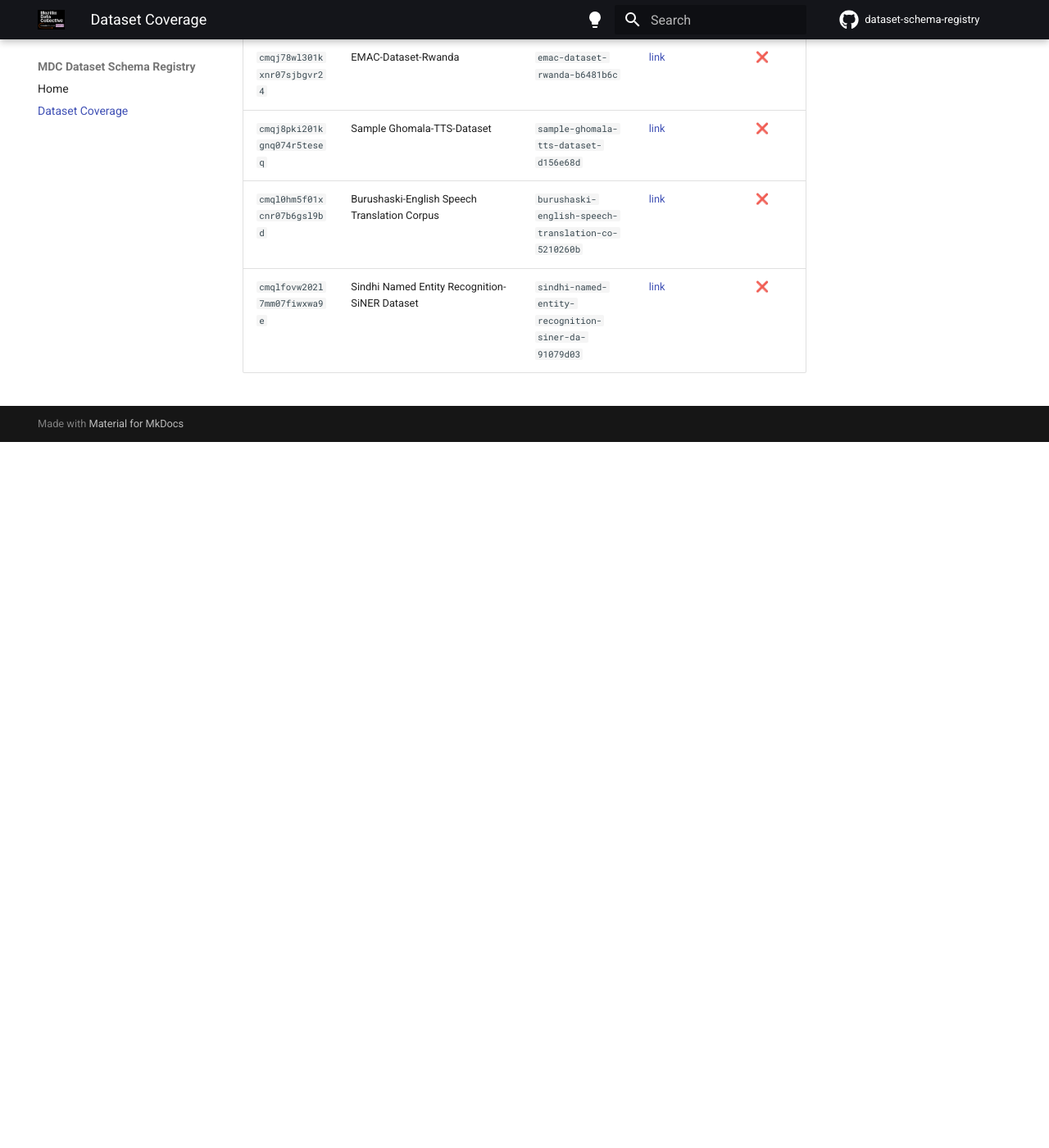
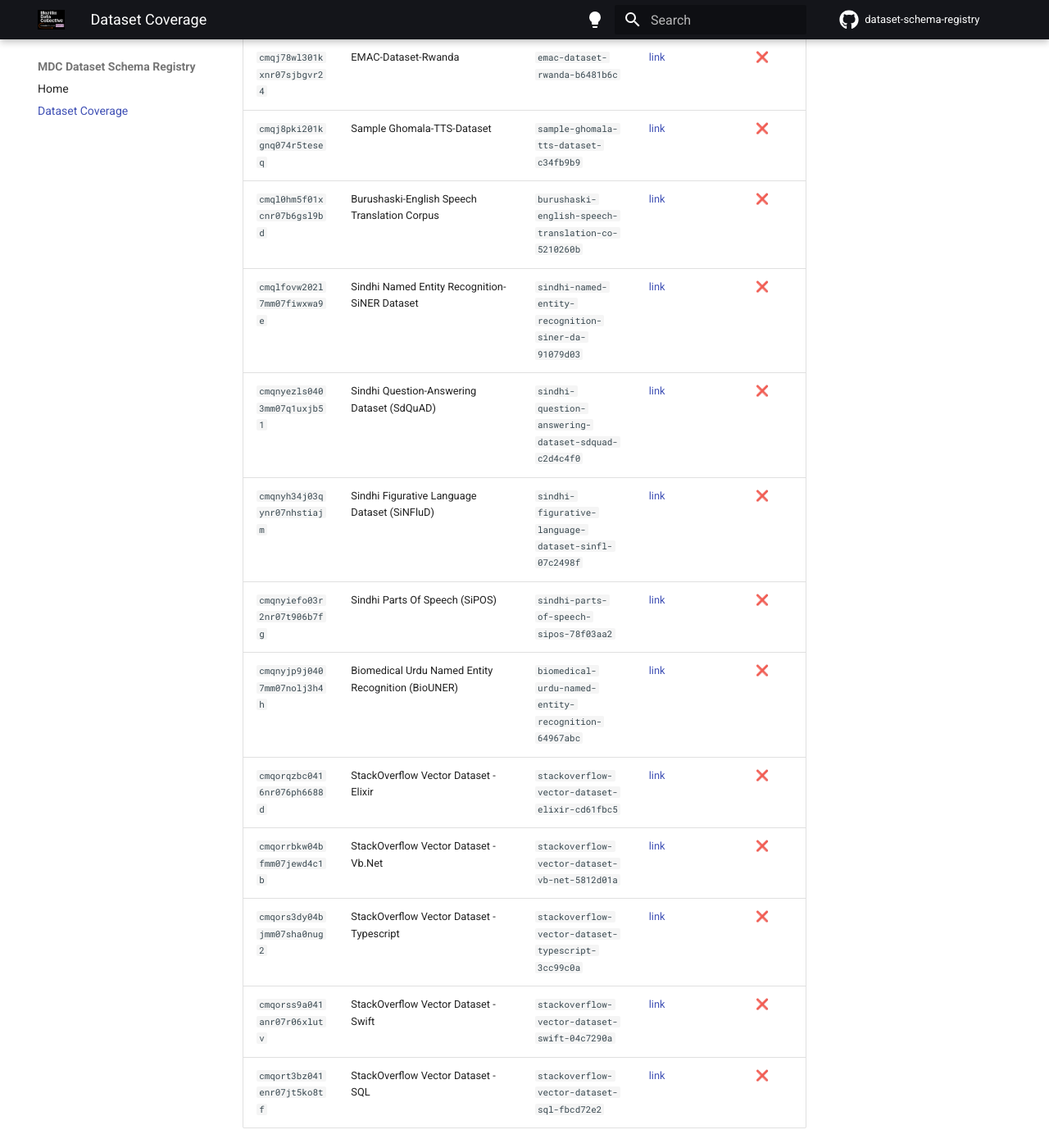
Before and after one commit to Mozilla-Data-Collective/dataset-schema-registry, an MkDocs documentation site: the page built from docs/dataset-coverage.md, in a window 1280 px wide and 1400 px high, scrolled down 85036 px. Shown: the whole window at 82% size. Built offline with MkDocs 1.6.1 and Material for MkDocs 9.7.7, drawn with Linux system fonts in a browser that asks for light colours; comment, search, counter and statistics services are not loaded; before the commit the page ends 85575 px from its top, so only the background shows below that; some of the changed text lies outside the part shown.

Commit message:
chore: update dataset coverage [skip ci]

```diff
--- a/docs/dataset-coverage.md
+++ b/docs/dataset-coverage.md
@@ -836,10 +836,19 @@ schema in this registry and which ones are still missing.
 | `cmqj6jxj401h9nr0766m4b8p0` | EMAC-Dataset-Cameroon | `emac-dataset-cameroon-5ae19153` | [link](https://mozilladatacollective.com/datasets/cmqj6jxj401h9nr0766m4b8p0) | ❌ |
 | `cmqj75zev01i8nq07v1qzjctb` | EMAC-Dataset-CAR | `emac-dataset-car-a7c6754b` | [link](https://mozilladatacollective.com/datasets/cmqj75zev01i8nq07v1qzjctb) | ❌ |
 | `cmqj77tl801khnr07y04ds10p` | EMAC-Dataset-Congo | `emac-dataset-congo-7e13857a` | [link](https://mozilladatacollective.com/datasets/cmqj77tl801khnr07y04ds10p) | ❌ |
-| `cmqj784dc01klnr07nz7msurn` | EMAC-Dataset-DRC | `emac-dataset-drc-f83dc23e` | [link](https://mozilladatacollective.com/datasets/cmqj784dc01klnr07nz7msurn) | ❌ |
+| `cmqj784dc01klnr07nz7msurn` | EMAC-Dataset-DRC | `emac-dataset-drc-6d5a60ad` | [link](https://mozilladatacollective.com/datasets/cmqj784dc01klnr07nz7msurn) | ❌ |
 | `cmqj78cue01ktnr07x7nkz6cp` | Sample-Ngomba-TTS-Dataset | `sample-ngomba-tts-dataset-5dfeb9d4` | [link](https://mozilladatacollective.com/datasets/cmqj78cue01ktnr07x7nkz6cp) | ❌ |
 | `cmqj78kw201iknq07ceu0unhv` | EMAC-Dataset-Gabon | `emac-dataset-gabon-2dcc198d` | [link](https://mozilladatacollective.com/datasets/cmqj78kw201iknq07ceu0unhv) | ❌ |
 | `cmqj78wl301kxnr07sjbgvr24` | EMAC-Dataset-Rwanda | `emac-dataset-rwanda-b6481b6c` | [link](https://mozilladatacollective.com/datasets/cmqj78wl301kxnr07sjbgvr24) | ❌ |
-| `cmqj8pki201kgnq074r5teseq` | Sample Ghomala-TTS-Dataset | `sample-ghomala-tts-dataset-d156e68d` | [link](https://mozilladatacollective.com/datasets/cmqj8pki201kgnq074r5teseq) | ❌ |
+| `cmqj8pki201kgnq074r5teseq` | Sample Ghomala-TTS-Dataset | `sample-ghomala-tts-dataset-c34fb9b9` | [link](https://mozilladatacollective.com/datasets/cmqj8pki201kgnq074r5teseq) | ❌ |
 | `cmql0hm5f01xcnr07b6gsl9bd` | Burushaski-English Speech Translation Corpus | `burushaski-english-speech-translation-co-5210260b` | [link](https://mozilladatacollective.com/datasets/cmql0hm5f01xcnr07b6gsl9bd) | ❌ |
 | `cmqlfovw202l7mm07fiwxwa9e` | Sindhi Named Entity Recognition-SiNER Dataset | `sindhi-named-entity-recognition-siner-da-91079d03` | [link](https://mozilladatacollective.com/datasets/cmqlfovw202l7mm07fiwxwa9e) | ❌ |
+| `cmqnyezls0403mm07q1uxjb51` | Sindhi Question-Answering Dataset (SdQuAD) | `sindhi-question-answering-dataset-sdquad-c2d4c4f0` | [link](https://mozilladatacollective.com/datasets/cmqnyezls0403mm07q1uxjb51) | ❌ |
+| `cmqnyh34j03qynr07nhstiajm` | Sindhi Figurative Language Dataset (SiNFluD) | `sindhi-figurative-language-dataset-sinfl-07c2498f` | [link](https://mozilladatacollective.com/datasets/cmqnyh34j03qynr07nhstiajm) | ❌ |
+| `cmqnyiefo03r2nr07t906b7fg` | Sindhi Parts Of Speech (SiPOS) | `sindhi-parts-of-speech-sipos-78f03aa2` | [link](https://mozilladatacollective.com/datasets/cmqnyiefo03r2nr07t906b7fg) | ❌ |
+| `cmqnyjp9j0407mm07nolj3h4h` | Biomedical Urdu Named Entity Recognition (BioUNER) | `biomedical-urdu-named-entity-recognition-64967abc` | [link](https://mozilladatacollective.com/datasets/cmqnyjp9j0407mm07nolj3h4h) | ❌ |
+| `cmqorqzbc0416nr076ph6688d` | StackOverflow Vector Dataset - Elixir | `stackoverflow-vector-dataset-elixir-cd61fbc5` | [link](https://mozilladatacollective.com/datasets/cmqorqzbc0416nr076ph6688d) | ❌ |
+| `cmqorrbkw04bfmm07jewd4c1b` | StackOverflow Vector Dataset - Vb.Net | `stackoverflow-vector-dataset-vb-net-5812d01a` | [link](https://mozilladatacollective.com/datasets/cmqorrbkw04bfmm07jewd4c1b) | ❌ |
+| `cmqors3dy04bjmm07sha0nug2` | StackOverflow Vector Dataset - Typescript | `stackoverflow-vector-dataset-typescript-3cc99c0a` | [link](https://mozilladatacollective.com/datasets/cmqors3dy04bjmm07sha0nug2) | ❌ |
+| `cmqorss9a041anr07r06xlutv` | StackOverflow Vector Dataset - Swift | `stackoverflow-vector-dataset-swift-04c7290a` | [link](https://mozilladatacollective.com/datasets/cmqorss9a041anr07r06xlutv) | ❌ |
+| `cmqort3bz041enr07jt5ko8tf` | StackOverflow Vector Dataset - SQL | `stackoverflow-vector-dataset-sql-fbcd72e2` | [link](https://mozilladatacollective.com/datasets/cmqort3bz041enr07jt5ko8tf) | ❌ |
```
Also changed, not shown: other parts of docs/dataset-coverage.md (+3 -3 lines).
